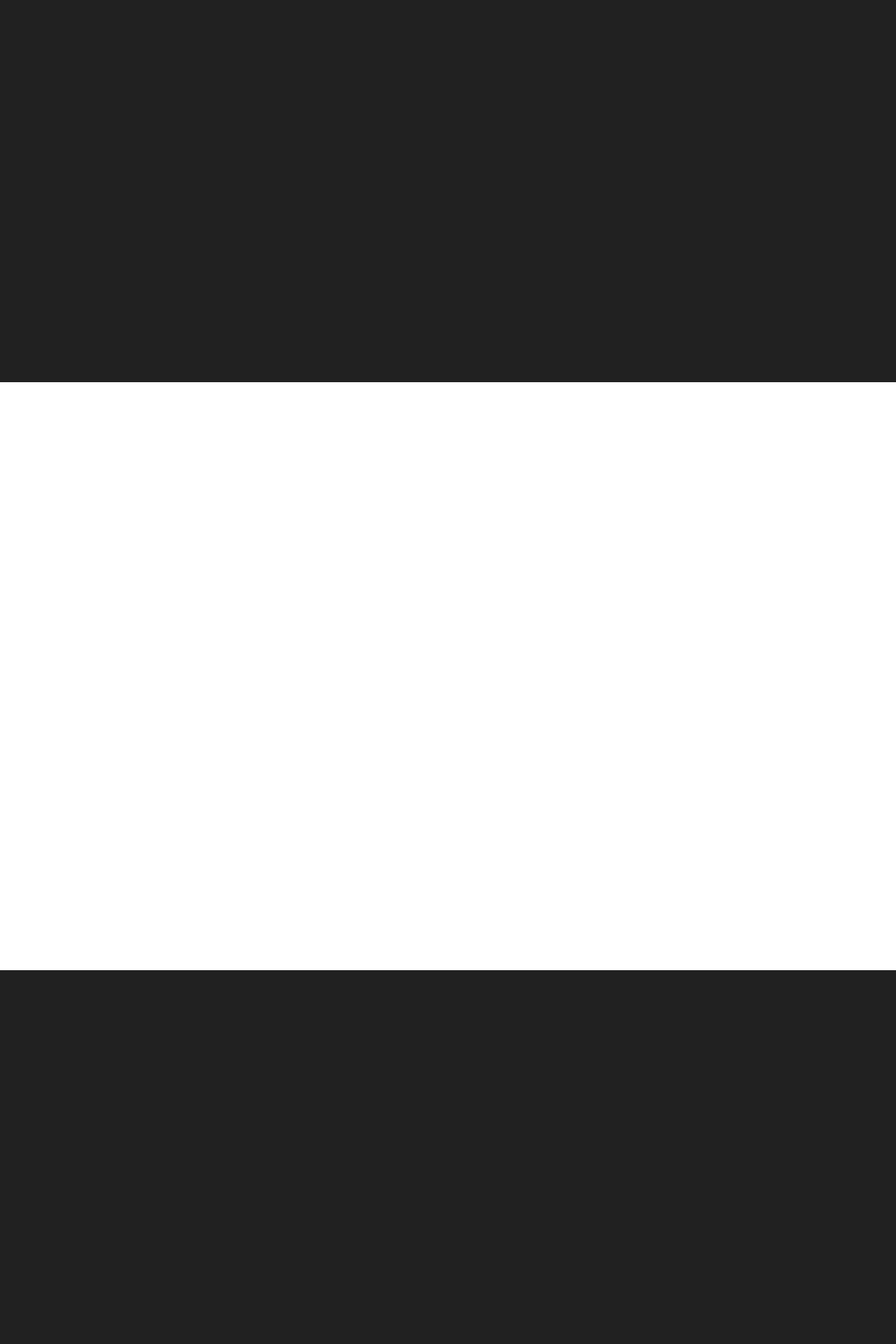
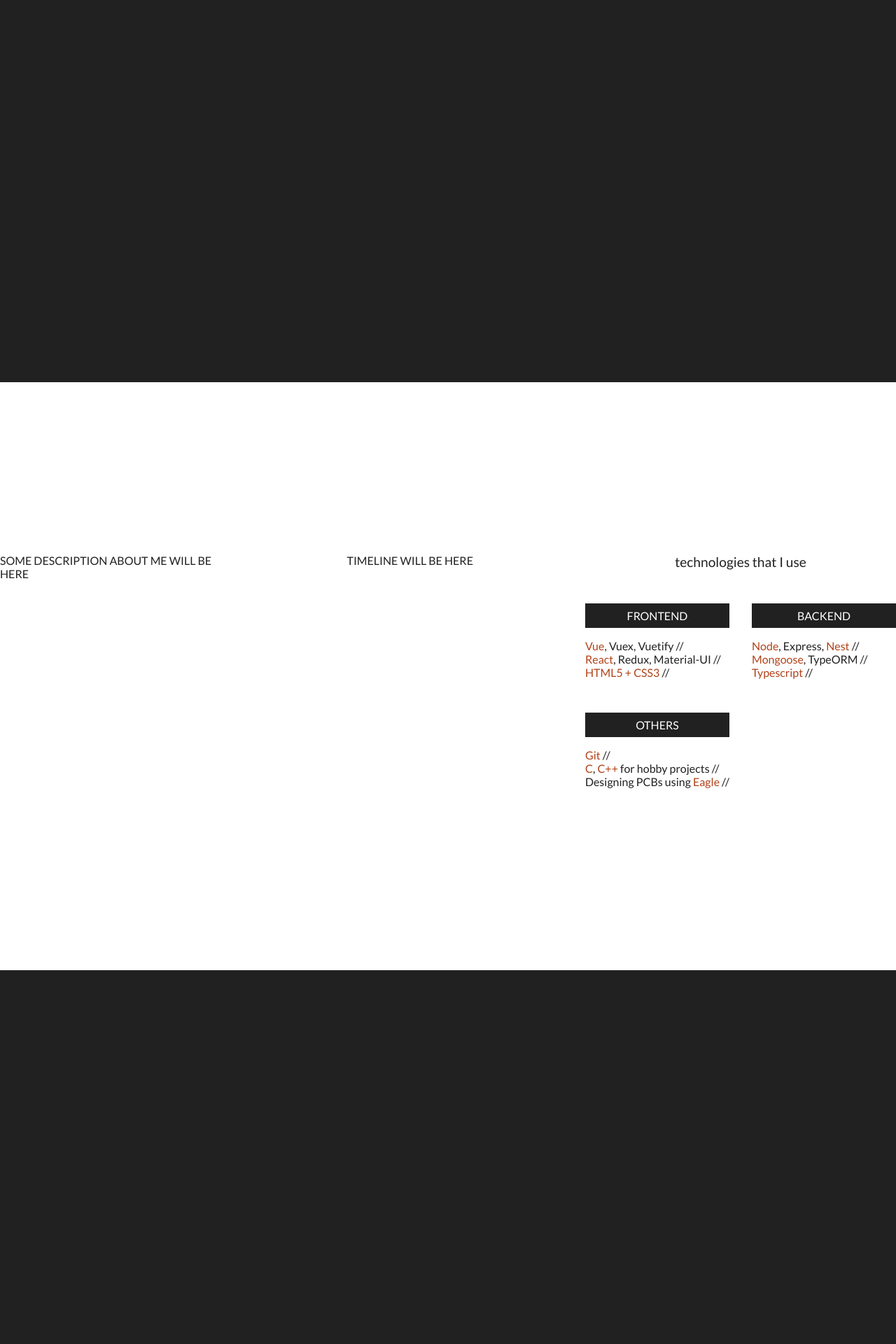
Before and after one commit to sszczep/sszczep.github.io, a Jekyll site: the page built from index.md, in a window 1280 px wide. Shown: the part 1194-3114 px from the top of the page at 70% size. Built offline with Jekyll 4.4.1, drawn with Linux system fonts in a browser that asks for light colours.

Commit message:
Add technologies section

```diff
--- a/_includes/about-me.html
+++ b/_includes/about-me.html
@@ -1,3 +1,41 @@
 <section class="section">
     <a class="section__anchor" name="about-me"></a>
+
+    <div class="section__content about-me">
+        <div class="about-me__description">
+            SOME DESCRIPTION ABOUT ME WILL BE HERE
+        </div>
+        <div class="about-me__timeline">
+            TIMELINE WILL BE HERE
+        </div>
+        <div class="about-me__skills">
+            <span class="skills__header">technologies that I use</span>
+            <div class="skills__grid">
+                <div class="skills__row">
+                    <span class="skills__category">Frontend</span>
+                    <p class="skills__technologies">
+                        <span class="skills__technology--accent">Vue</span>, Vuex, Vuetify //<br>
+                        <span class="skills__technology--accent">React</span>, Redux, Material-UI //<br>
+                        <span class="skills__technology--accent">HTML5 + CSS3</span> //
+                    </p>
+                </div>
+                <div class="skills__row">
+                    <span class="skills__category">Backend</span>
+                    <p class="skills__technologies">
+                        <span class="skills__technology--accent">Node</span>, Express, <span class="skills__technology--accent">Nest</span> //<br>
+                        <span class="skills__technology--accent">Mongoose</span>, TypeORM //<br>
+                        <span class="skills__technology--accent">Typescript</span> //
+                    </p>
+                </div>
+                <div class="skills_row">
+                    <span class="skills__category">Others</span>
+                    <p class="skills__technologies">
+                        <span class="skills__technology--accent">Git</span> //<br>
+                        <span class="skills__technology--accent">C</span>, <span class="skills__technology--accent">C++</span> for hobby projects //<br>
+                        Designing PCBs using <span class="skills__technology--accent">Eagle</span> //
+                    </p>
+                </div>
+            </div>
+        </div>
+    </div>
 </section>
--- /dev/null
+++ b/_sass/_about-me.scss
@@ -0,0 +1,45 @@
+@import "variables";
+
+.about-me {
+    display: grid;
+    grid-template-columns: repeat(3, auto);
+    grid-column-gap: 10rem;
+    justify-content: center;
+    align-content: center;
+}
+
+.skills__header {
+    display: block;
+    margin-bottom: 3rem;
+
+    font-size: 1.2rem;
+    text-align: center;
+}
+
+.skills__grid {
+    display: grid;
+    grid-template-rows: repeat(2, auto);
+    grid-template-columns: repeat(2, 1fr);
+    grid-gap: 2rem;
+    justify-content: flex-start;
+    align-content: center;
+}
+
+.skills__category {
+    display: block;
+    padding: .5rem 1rem;
+    margin-bottom: .5rem;
+
+    color: #fff;
+    background-color: $primary-color;
+    text-transform: uppercase;
+    text-align: center;
+}
+
+.skills__technologies {
+    text-align: left;
+}
+
+.skills__technology--accent {
+    color: #B24219;
+}
--- a/assets/css/main.scss
+++ b/assets/css/main.scss
@@ -6,6 +6,7 @@
 @import "variables";
 @import "hero";
 @import "nav";
+@import "about-me";
 @import "sections";
 
 html, body {
```
